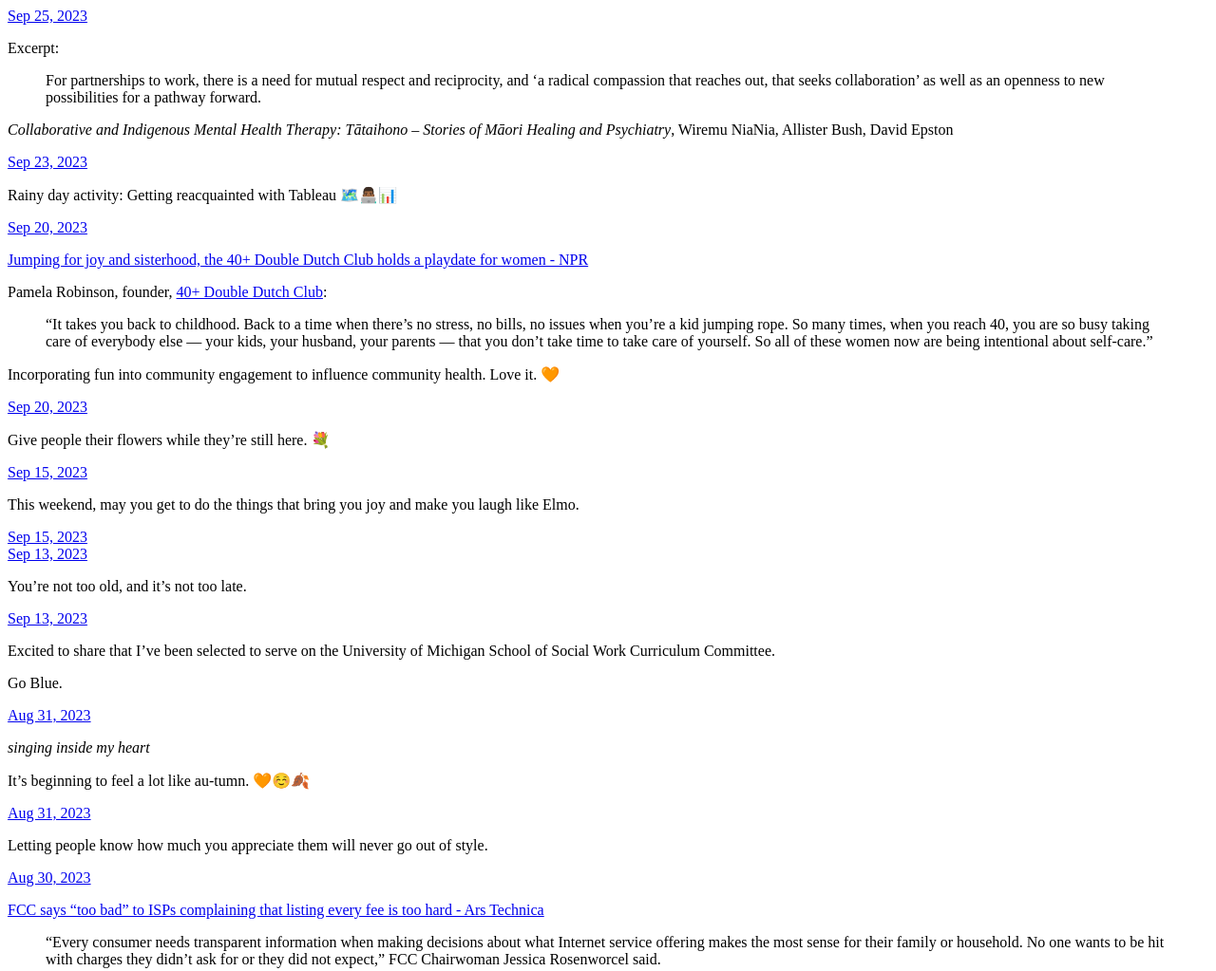
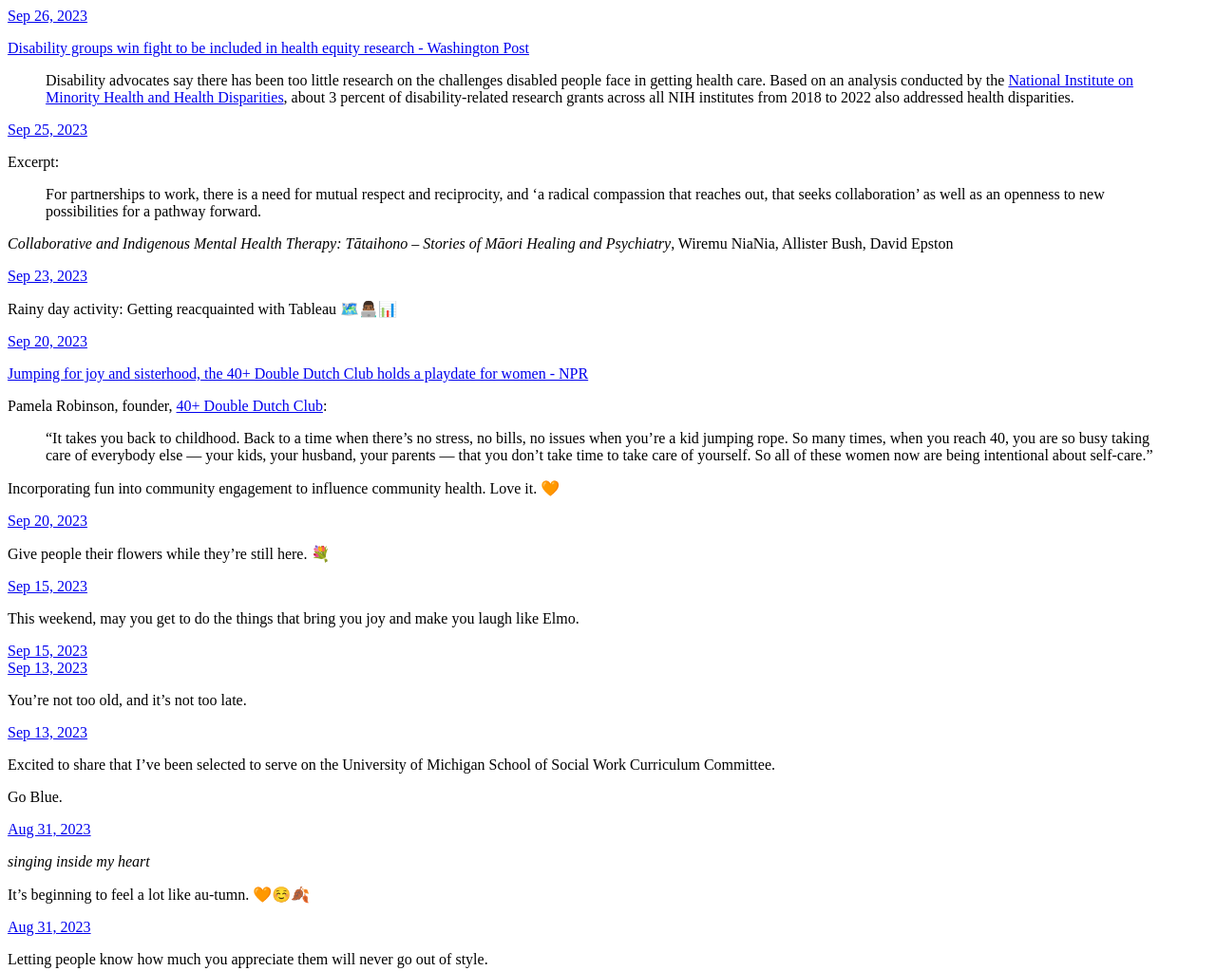
Before and after one commit to stephenanfield/stephenanfield.com, a plain HTML site: page index.html in a window 1280 px wide. Shown: the top 1023 px of the page at 95% size. Drawn offline with Linux system fonts and the light colour scheme; a script that the page names is missing.

Commit message:
Archiving from Micro.blog.

```diff
--- a/index.html
+++ b/index.html
@@ -21,6 +21,20 @@
 <div class="h-feed">
 
 
+
+	  <div class="h-entry">
+
+
+		<a href="https://stephenanfield.com/2023/09/26/disability-groups-win.html" class="u-url"><time class="dt-published" datetime="2023-09-26 14:24:45 -0400">Sep 26, 2023</time></a>
+
+		<div class="e-content">
+			 <p><a href="https://www.washingtonpost.com/wellness/2023/09/26/disability-groups-win-fight-be-included-health-equity-research/">Disability groups win fight to be included in health equity research - Washington Post</a></p>
+<blockquote>
+<p>Disability advocates say there has been too little research on the challenges disabled people face in getting health care. Based on an analysis conducted by the <a href="https://www.nimhd.nih.gov/">National Institute on Minority Health and Health Disparities</a>, about 3 percent of disability-related research grants across all NIH institutes from 2018 to 2022 also addressed health disparities.</p>
+</blockquote>
+
+		</div>
+	  </div>
 
 	  <div class="h-entry">
 
```
